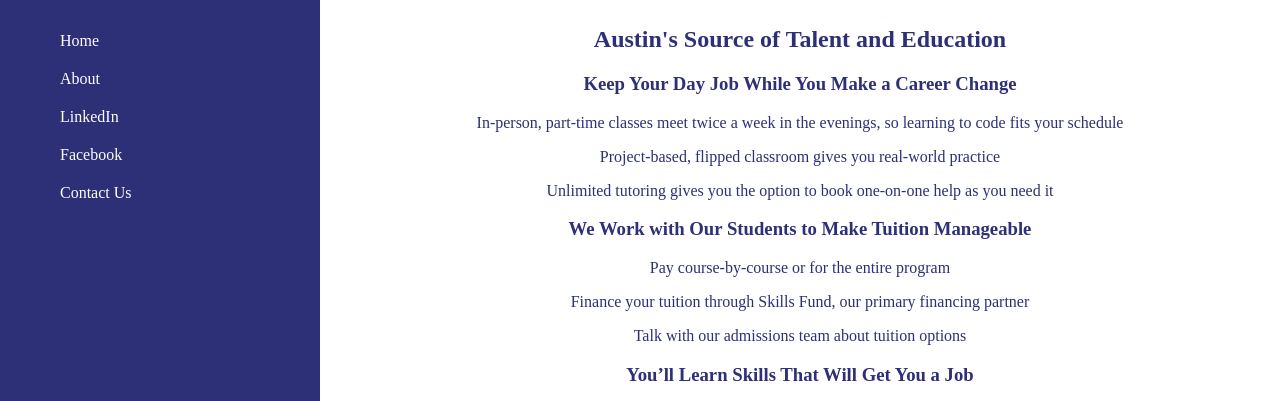
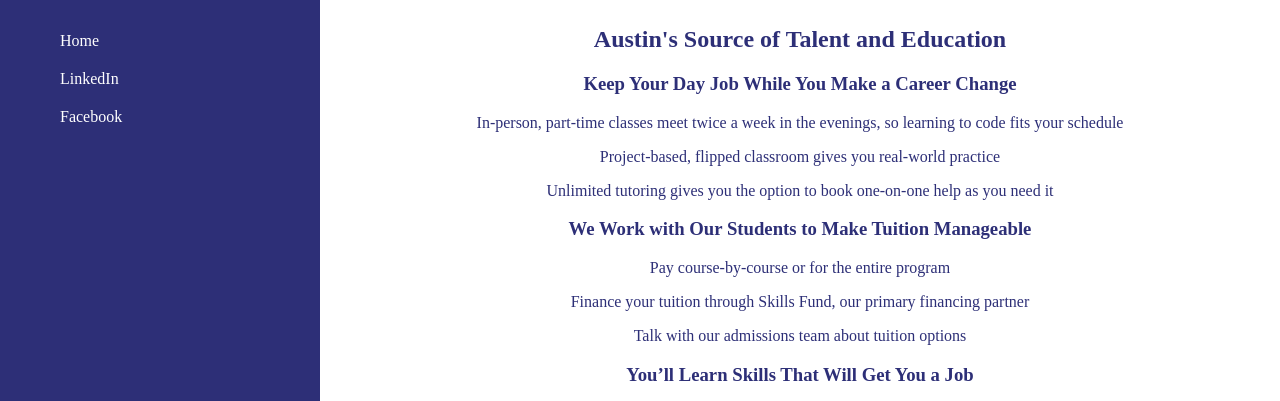
Before and after one commit to AustinCodingAcademy/learn, a plain HTML site: page example.html in a window 1280 px wide. Shown: the part 804-1205 px from the top of the page. Drawn offline with Linux system fonts and the light colour scheme.

Commit message:
Update example.html

```diff
--- a/example.html
+++ b/example.html
@@ -14,16 +14,10 @@
           <a href="./index.html">Home</a>
         </li>
         <li>
-          <a href="#About">About</a>
-        </li>
-        <li>
           <a href="https://www.linkedin.com/school/3788765/">LinkedIn</a>
         </li>
         <li>
           <a href="https://www.facebook.com/AustinCodingAcademy/">Facebook</a>
-        </li>
-        <li>
-          <a href="#Contact">Contact Us</a>
         </li>
       </ul>
     </nav>
@@ -31,7 +25,7 @@
       <h1>Austin Coding Academy</h1>
       <img src="./exampleportrait.png" alt="Logo of Austin Coding Academy">
     </header>
-    <main id="About">
+    <main>
       <h2>Austin's Source of Talent and Education</h2>
       <h3>Keep Your Day Job While You Make a Career Change</h3>
       <p>
@@ -67,7 +61,7 @@
         Course
       </p>
     </main>
-    <footer id="Contact">
+    <footer>
       Email me at <a href="mailto:info@austincodingacademy.com">info@austincodingacademy.com</a>
     </footer>
   </div>
```
